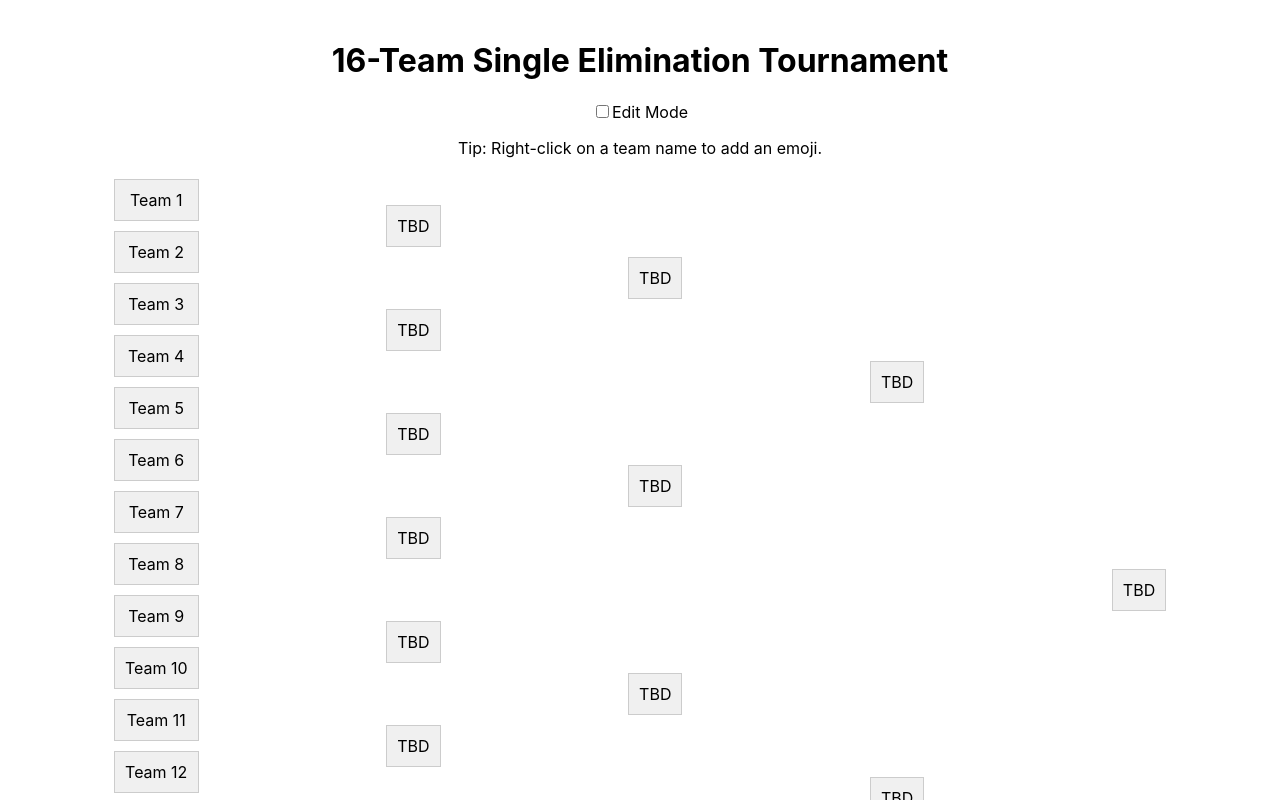
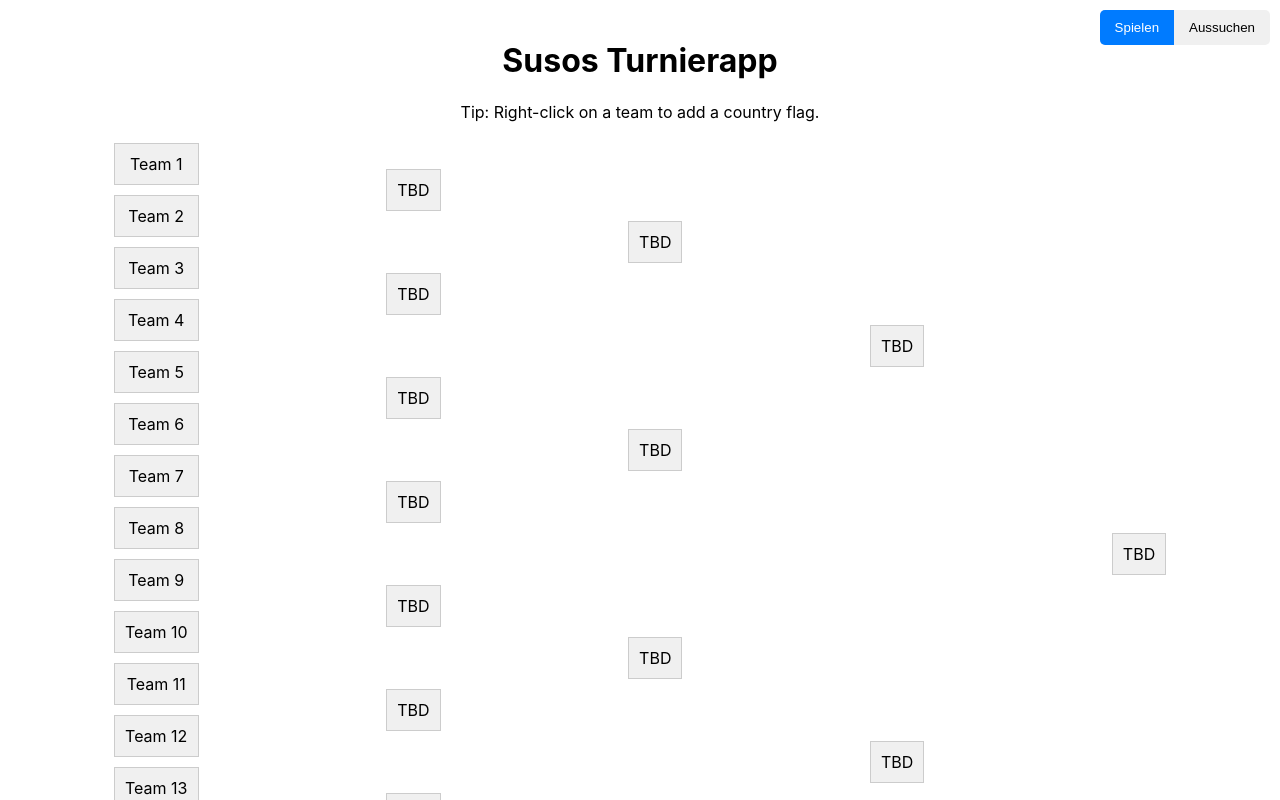
Before and after one commit to michihuber/team-grid-app, a React (Create React App) app: page / in a window 1280 px wide. Shown: the top 800 px of the page. Built offline with nearby package versions, Linux system fonts and the light colour scheme.

Commit message:
segmented toggle

```diff
--- a/src/App.css
+++ b/src/App.css
@@ -1,6 +1,29 @@
 .App {
   text-align: center;
   padding: 20px;
+}
+
+.mode-toggle {
+  position: absolute;
+  top: 10px;
+  right: 10px;
+  display: flex;
+  background-color: #f0f0f0;
+  border-radius: 5px;
+  overflow: hidden;
+}
+
+.mode-toggle button {
+  border: none;
+  background-color: transparent;
+  padding: 10px 15px;
+  cursor: pointer;
+  transition: background-color 0.3s;
+}
+
+.mode-toggle button.active {
+  background-color: #007bff;
+  color: white;
 }
 
 .bracket {
--- a/src/App.js
+++ b/src/App.js
@@ -15,7 +15,7 @@ function App() {
   const [bracket, setBracket] = useState(initialBracket);
   const [showEmojiPicker, setShowEmojiPicker] = useState(false);
   const [currentTeam, setCurrentTeam] = useState({ roundIndex: 0, matchIndex: 0 });
-  const [editMode, setEditMode] = useState(false);
+  const [mode, setMode] = useState('play'); // 'play' or 'edit'
   const emojiPickerRef = useRef(null);
 
   const customEmojiCategories = [
@@ -26,7 +26,7 @@ function App() {
   ];
 
   const handleTeamClick = (roundIndex, matchIndex) => {
-    if (editMode) {
+    if (mode == 'edit') {
       setCurrentTeam({ roundIndex, matchIndex });
       setShowEmojiPicker(true);
     } else {
@@ -68,18 +68,22 @@ function App() {
 
   return (
     <div className="App">
-      <h1>16-Team Single Elimination Tournament</h1>
-      <div className="edit-toggle">
-        <label>
-          <input
-            type="checkbox"
-            checked={editMode}
-            onChange={() => setEditMode(!editMode)}
-          />
-          Edit Mode
-        </label>
+      <h1>Susos Turnierapp</h1>
+      <div className="mode-toggle">
+        <button
+          className={mode === 'play' ? 'active' : ''}
+          onClick={() => setMode('play')}
+        >
+    Spielen
+        </button>
+        <button
+          className={mode === 'edit' ? 'active' : ''}
+          onClick={() => setMode('edit')}
+        >
+    Aussuchen
+        </button>
       </div>
-      <p>Tip: {editMode ? "Click" : "Right-click"} on a team name to add an emoji.</p>
+      <p>Tip: {mode === 'edit' ? "Click" : "Right-click"} on a team to add a country flag.</p>
       <div className="bracket">
         {bracket.map((round, roundIndex) => (
           <div key={roundIndex} className="round">
@@ -90,7 +94,7 @@ function App() {
                 onClick={() => handleTeamClick(roundIndex, matchIndex)}
                 onContextMenu={(e) => {
                   e.preventDefault();
-                  if (!editMode) handleTeamClick(roundIndex, matchIndex);
+                  if (mode === 'play') handleTeamClick(roundIndex, matchIndex);
                 }}
               >
                 {team || 'TBD'}
@@ -105,8 +109,13 @@ function App() {
             onEmojiClick={handleEmojiClick}
             categories={customEmojiCategories}
             searchPlaceholder="Search for a country flag..."
-            autoFocusSearch={false}
-            previewConfig={{ showPreview: false }}
+            skinTonesDisabled
+            categoryIcons={{}}
+            previewConfig={{
+              showPreview: false
+            }}
+            height={350}
+            width="100%"
           />
         </div>
       )}
```
